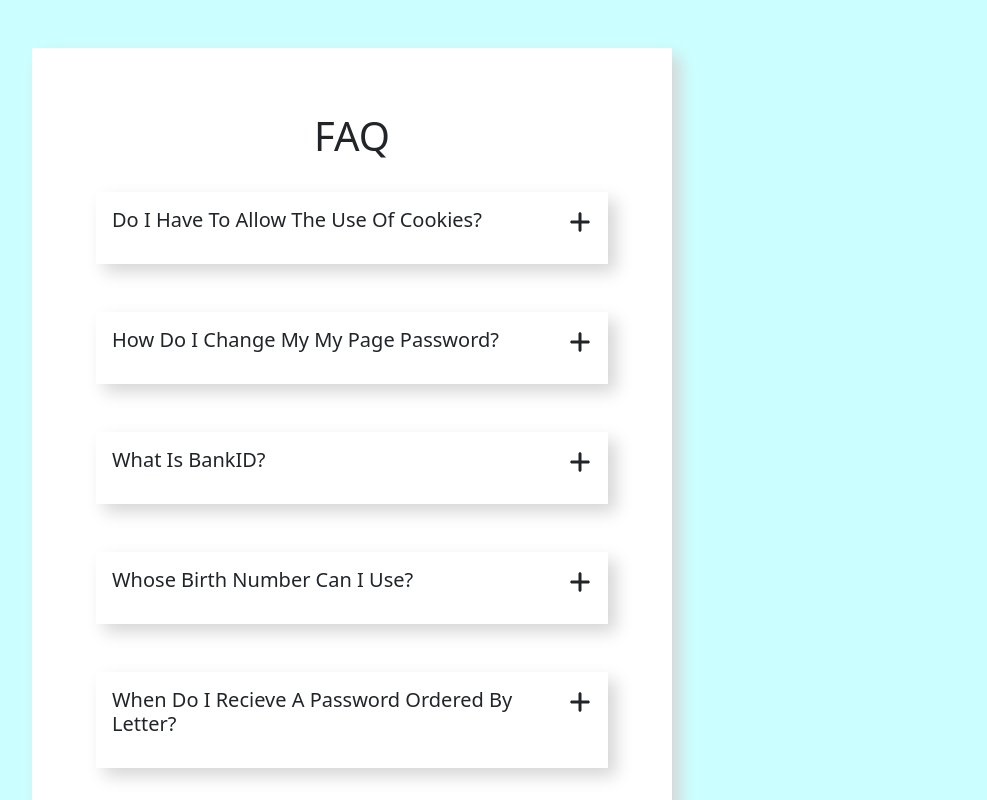
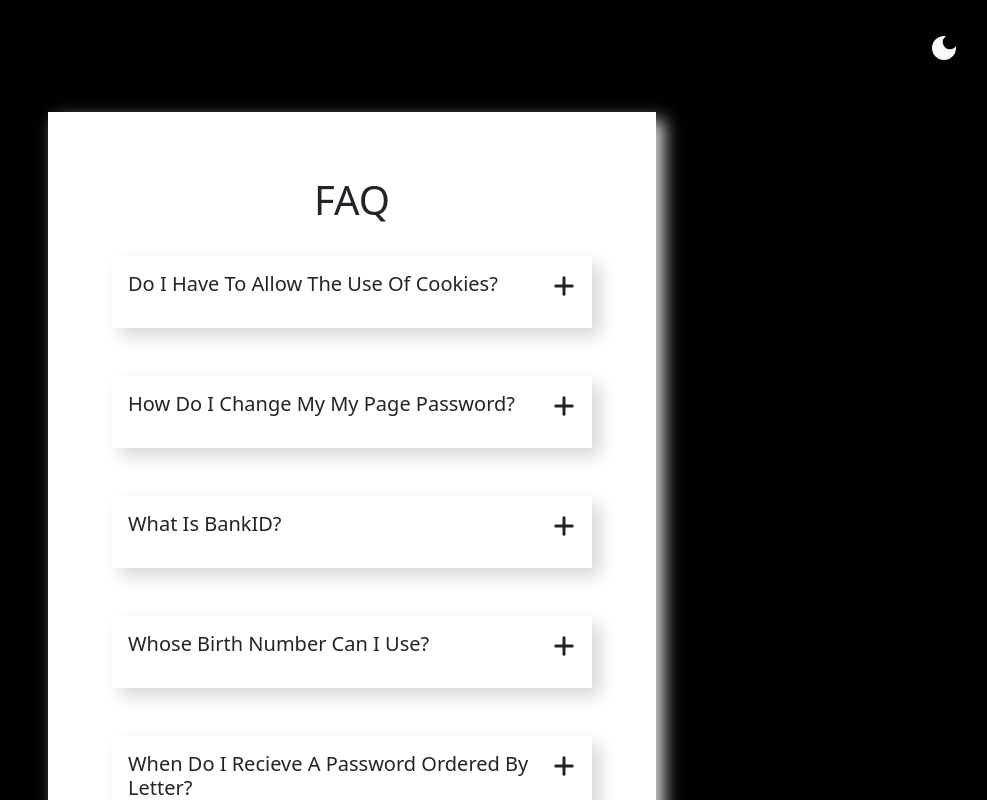
Before and after one commit to Srikargoud6/sampleprojects, a React (Create React App) app: page /reviews in a window 1280 px wide. Shown: the top 800 px of the page, without its empty margins (288-1275 px from the left). Built offline with nearby package versions, Linux system fonts and the light colour scheme.

Commit message:
added dark mode

```diff
--- a/src/Components/Questions/Questions.css
+++ b/src/Components/Questions/Questions.css
@@ -1,8 +1,17 @@
 .mainCont {
   display: flex;
+  flex-direction: column;
   justify-content: center;
   align-items: center;
+  padding: 2rem;
+}
+
+#light {
   background-color: #cbffff;
+}
+
+#dark {
+  background-color: #000000;
 }
 
 .questions {
@@ -37,6 +46,12 @@ h5 {
   cursor: pointer;
 }
 
+.theme {
+  margin-left: auto;
+  font-size: 2rem;
+  cursor: pointer;
+}
+
 @media screen and (max-width: 600px) {
   .questions {
     width: 90%;
--- a/src/Components/Questions/Questions.jsx
+++ b/src/Components/Questions/Questions.jsx
@@ -1,7 +1,8 @@
-import React from "react";
+import React, { useState } from "react";
 import Question from "./Question";
 import "bootstrap/dist/css/bootstrap.min.css";
 import "./Questions.css";
+import { MdDarkMode, MdLightMode } from "react-icons/md";
 
 const questions = [
   {
@@ -25,10 +26,18 @@ const questions = [
     ans: "Lorem ipsum dolor sit amet consectetur adipisicing elit. Ullam molestiae harum voluptas ipsum maiores provident culpa optio quo nobis itaque, corrupti perspiciatis dolore facilis ipsam illo rem similique accusantium ratione!",
   },
 ];
-
 const Questions = () => {
+  const [dark, setDark] = useState(false);
   return (
-    <div className="mainCont">
+    <div className="mainCont" id={dark ? "light" : "dark"}>
+      {dark ? (
+        <MdLightMode className="theme" onClick={() => setDark(!dark)} />
+      ) : (
+        <MdDarkMode
+          className="theme text-light"
+          onClick={() => setDark(!dark)}
+        />
+      )}
       <div className="questions">
         <h1 className="text-center">FAQ</h1>
         {questions.map((ques) => {
```
